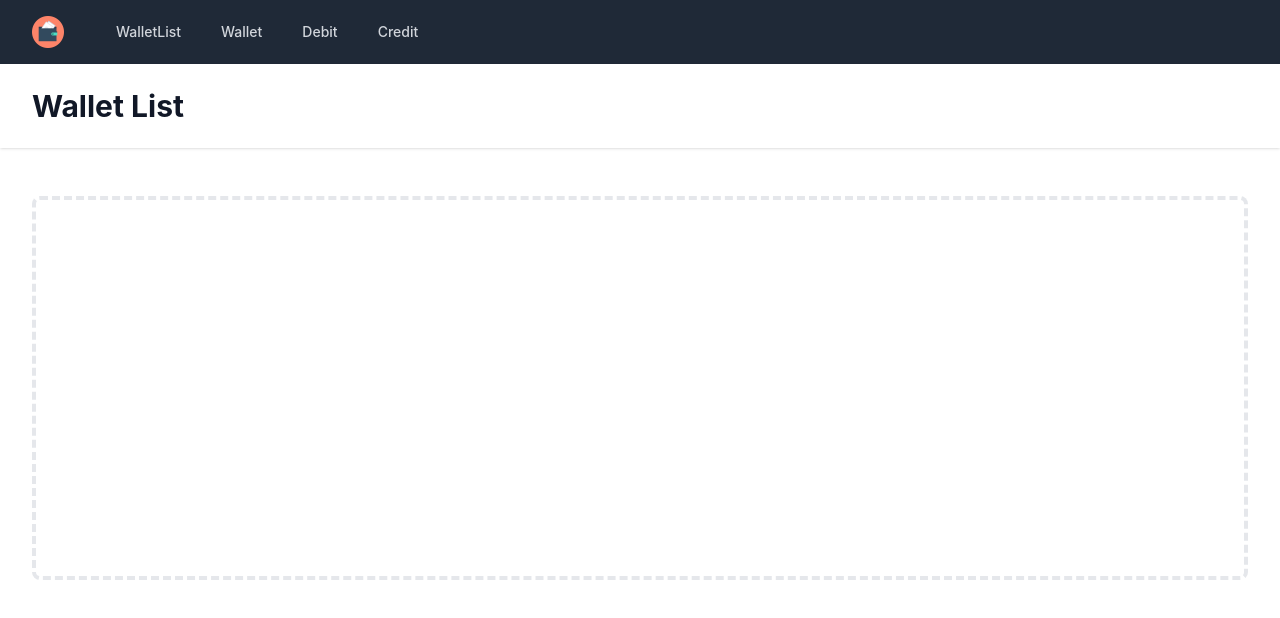
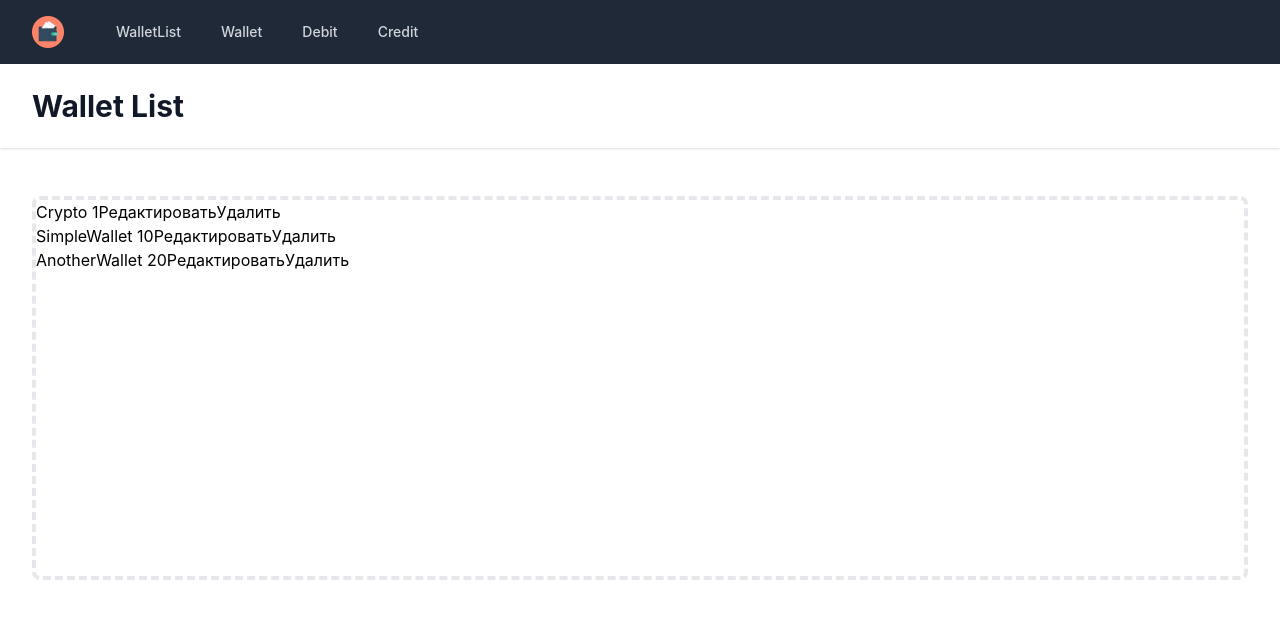
Before and after one commit to Khamitamantaev/testreactapp, a React (Create React App) app in the folder finance-book/: page / in a window 1280 px wide. Shown: the top 618 px of the page. Built offline with nearby package versions, Linux system fonts and the light colour scheme.

Commit message:
add list to main page from store

```diff
--- a/finance-book/package.json
+++ b/finance-book/package.json
@@ -11,6 +11,8 @@
     "@types/react": "^17.0.20",
     "@types/react-dom": "^17.0.9",
     "mobx": "^6.4.2",
+    "mobx-react": "^7.3.0",
+    "mobx-react-lite": "^3.3.0",
     "react": "^17.0.2",
     "react-dom": "^17.0.2",
     "react-router-dom": "6",
--- a/finance-book/src/components/WalletList.tsx
+++ b/finance-book/src/components/WalletList.tsx
@@ -1,8 +1,10 @@
 import React from 'react'
 import logo from '../assets/logo.png';
 import { Link } from "react-router-dom";
+import {observer} from 'mobx-react-lite'
+import wallet from '../store/wallet';
 
-const WalletList = () => {
+const WalletList = observer(() => {
     return (
         <>
             <div className="min-h-full">
@@ -37,7 +39,15 @@ const WalletList = () => {
                     <div className="max-w-7xl mx-auto py-6 sm:px-6 lg:px-8">
                         {/* Replace with your content */}
                         <div className="px-4 py-6 sm:px-0">
-                            <div className="border-4 border-dashed border-gray-200 rounded-lg h-96" />
+                            <div className="border-4 border-dashed border-gray-200 rounded-lg h-96" >
+                                {wallet.wallets.map(wallet =>
+                                <div key={wallet.id} >
+                                    {wallet.name + "      "}
+                                    {wallet.balance}
+                                    <button>Редактировать</button>
+                                    <button>Удалить</button>
+                                </div>)}
+                            </div>
                         </div>
                         {/* /End replace */}
                     </div>
@@ -45,6 +55,6 @@ const WalletList = () => {
             </div>
         </>
     )
-}
+})
 
 export default WalletList
--- /dev/null
+++ b/finance-book/src/store/store.tsx
@@ -0,0 +1,38 @@
+import {makeAutoObservable, makeObservable } from 'mobx'
+
+
+export interface Wallet {
+    id: number,
+    name: string,
+    balance: number
+}
+
+const removeWallet = (wallets: Wallet[], id: number): Wallet[] => wallets.filter((todo) => todo.id === id)
+const addWallet = (wallets: Wallet[], name: string, balance: number): Wallet[] => [
+    ...wallets,
+    {
+        id: wallets.length,
+        name: name,
+        balance: balance
+    }
+]
+
+class Store {
+
+    wallets: Wallet[] = []
+    wallet: Wallet = {
+        id: 0,
+        name: '',
+        balance: 0
+    }
+
+    constructor(){
+        makeAutoObservable(this)
+    }
+
+    addWallet(id: number){
+       console.log(id)
+    }
+}
+const store = new Store()
+export default store
--- /dev/null
+++ b/finance-book/src/store/wallet.tsx
@@ -0,0 +1,29 @@
+import { makeAutoObservable } from "mobx"
+
+export interface IWallet {
+    id: number,
+    name: string,
+    balance: number
+}
+
+class Wallet {
+    wallets: IWallet[] = [
+        {id: 1, name: 'Crypto', balance: 1},
+        {id: 2, name: 'SimpleWallet', balance: 10},
+        {id: 3, name: 'AnotherWallet', balance: 20}
+    ]
+
+    constructor() {
+        makeAutoObservable(this)
+    }
+
+    AddWallet(wallet: {id: number, name:string, balance: number}) {
+        this.wallets.push(wallet)
+    }
+
+    // removeWallet(id: number) {
+    //     this.wallets = this.wallets.filter(wallet => wallet.id !== id)
+    // }
+}
+
+export default new Wallet()
```
Also changed, not shown: 2 other files (tests, documents, lock files or other folders).
